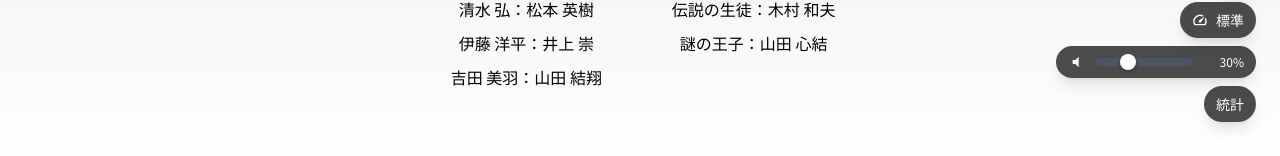
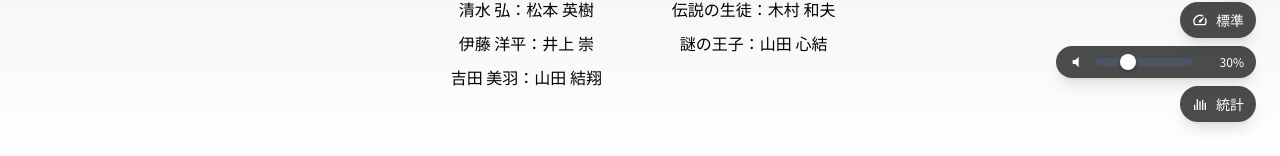
Before and after one commit to ivgtr/infinity-end-credits, a Next.js app: page / in a window 1280 px wide. Both pictures are taken after a click on the button "※BGMが再生されます". Shown: the part 630-786 px from the top of the page. Built offline with nearby package versions, Linux system fonts and the light colour scheme.

Commit message:
feat: 統計ボタンに棒グラフアイコンを追加

```diff
--- a/src/components/CreaditsCanvas.tsx
+++ b/src/components/CreaditsCanvas.tsx
@@ -87,10 +87,18 @@ export const CreditsCanvas = ({ autoPlayMusic = false }: CreditsCanvasProps) =>
           <BackgroundMusicPlayer autoPlay={autoPlayMusic} />
           <button
             onClick={() => setShowStatsModal(true)}
-            className="px-3 py-2 bg-black/70 rounded-full shadow-lg text-white hover:bg-black/80 transition-colors flex items-center justify-center text-sm"
+            className="px-3 py-2 bg-black/70 rounded-full shadow-lg text-white hover:bg-black/80 transition-colors flex items-center gap-2"
             title="統計"
           >
-            統計
+            <svg
+              className="w-4 h-4"
+              fill="currentColor"
+              viewBox="0 0 24 24"
+              xmlns="http://www.w3.org/2000/svg"
+            >
+              <path d="M3 13h2v8H3v-8zm4-8h2v16H7V5zm4 3h2v13h-2V8zm4-2h2v15h-2V6zm4 4h2v11h-2V10z" />
+            </svg>
+            <span className="text-sm">統計</span>
           </button>
           <div className="text-xs text-white/60 text-center">
             Space/長押し: 倍速切替 / M: ミュート / H: UI非表示
--- a/src/components/ManualCreaditsCanvas.tsx
+++ b/src/components/ManualCreaditsCanvas.tsx
@@ -32,10 +32,18 @@ export const ManualCreditsCanvas = () => {
       <div className="fixed bottom-6 right-6 z-50">
         <button
           onClick={() => setShowStatsModal(true)}
-          className="px-3 py-2 bg-black/70 rounded-full shadow-lg text-white hover:bg-black/80 transition-colors flex items-center justify-center text-sm"
+          className="px-3 py-2 bg-black/70 rounded-full shadow-lg text-white hover:bg-black/80 transition-colors flex items-center gap-2"
           title="統計"
         >
-          統計
+          <svg
+            className="w-4 h-4"
+            fill="currentColor"
+            viewBox="0 0 24 24"
+            xmlns="http://www.w3.org/2000/svg"
+          >
+            <path d="M3 13h2v8H3v-8zm4-8h2v16H7V5zm4 3h2v13h-2V8zm4-2h2v15h-2V6zm4 4h2v11h-2V10z" />
+          </svg>
+          <span className="text-sm">統計</span>
         </button>
       </div>
 
```
